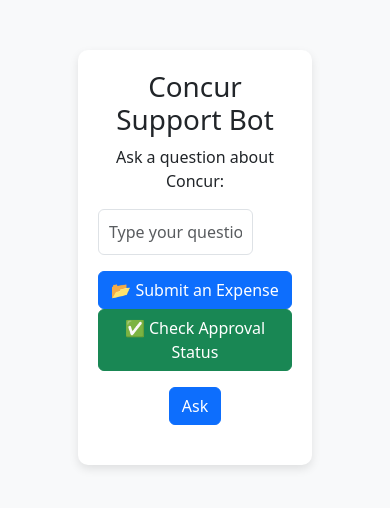
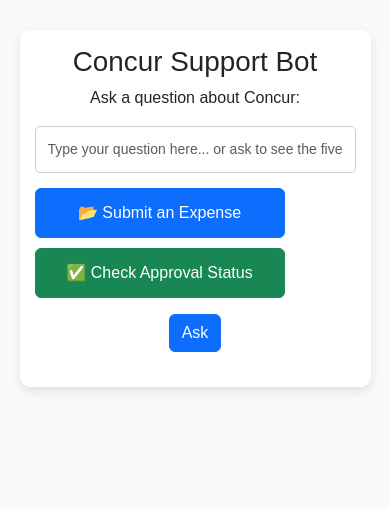
Before and after one commit to tim0thyj/concur-support-bot, a Flask app: page / in a window 390 px wide. Shown: the top 508 px of the page. Run offline with Flask 3, Linux system fonts and the light colour scheme.

Commit message:
Made chatbot mobile-friendly

```diff
--- a/templates/index.html
+++ b/templates/index.html
@@ -6,13 +6,81 @@
     <title>Concur Support Bot</title>
     <link href="https://cdn.jsdelivr.net/npm/bootstrap@5.3.0/dist/css/bootstrap.min.css" rel="stylesheet">
 <style>
-        body { background-color: #f8f9fa; text-align: center; padding-top: 50px; }
-        .chat-container { width: 60%; margin: auto; padding: 20px; background: white; border-radius: 10px; box-shadow: 0px 4px 10px rgba(0, 0, 0, 0.1); }
-        .question-box { width: 80%; padding: 10px; font-size: 16px; }
-        .answer-box { margin-top: 20px; font-size: 18px; font-weight: bold; }
-        .suggestions { text-align: left; margin-top: 10px; }
-        .suggestion-item { padding: 5px; cursor: pointer; border-bottom: 1px solid #ddd; }
-        .suggestion-item:hover { background-color: #f1f1f1; }
+    /* General Styling */
+    body {
+        background-color: #f8f9fa;
+        text-align: center;
+        padding-top: 30px;
+        font-family: Arial, sans-serif;
+    }
+
+    /* Chat Container */
+    .chat-container {
+        width: 60%;
+        margin: auto;
+        padding: 20px;
+        background: white;
+        border-radius: 10px;
+        box-shadow: 0px 4px 10px rgba(0, 0, 0, 0.1);
+    }
+
+    /* Input Box */
+    .question-box {
+        width: 80%;
+        padding: 12px;
+        font-size: 16px;
+        border: 1px solid #ccc;
+        border-radius: 5px;
+    }
+
+    /* Answer Box */
+    .answer-box {
+        margin-top: 20px;
+        font-size: 18px;
+        font-weight: bold;
+    }
+
+    /* Quick Buttons */
+    .quick-buttons {
+        display: flex;
+        flex-wrap: wrap;
+        justify-content: center;
+        gap: 10px;
+        margin-top: 15px;
+    }
+
+    .quick-buttons button {
+        flex: 1 1 auto;
+        min-width: 150px;
+        max-width: 250px;
+        font-size: 16px;
+        padding: 12px;
+    }
+
+    /* Mobile Styles */
+    @media screen and (max-width: 768px) {
+        .chat-container {
+            width: 90%;
+            padding: 15px;
+        }
+
+        .question-box {
+            width: 100%;
+            font-size: 14px;
+        }
+
+        .quick-buttons {
+            flex-direction: column;
+        }
+
+        .quick-buttons button {
+            width: 100%;
+        }
+
+        .answer-box {
+            font-size: 16px;
+        }
+    }
 </style>
 </head>
 <body>
@@ -27,7 +95,7 @@
         <div id="suggestions" class="suggestions"></div>
 
 <!-- Quick Action Buttons -->
-        <div class="mt-3">
+<div class="quick-buttons">
     <button class="btn btn-primary" onclick="setQuestion('How do I submit an expense report?')">📂 Submit an Expense</button>
     <button class="btn btn-success" onclick="setQuestion('How do I check my approval status?')">✅ Check Approval Status</button>
 </div>
```
Lines whose indentation alone changed are shown as unchanged.
